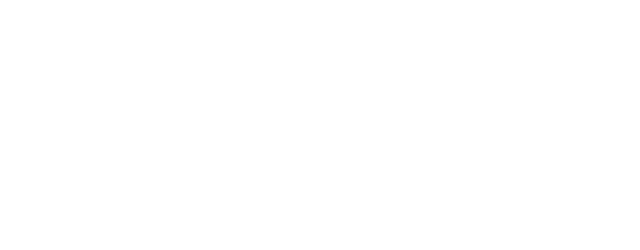
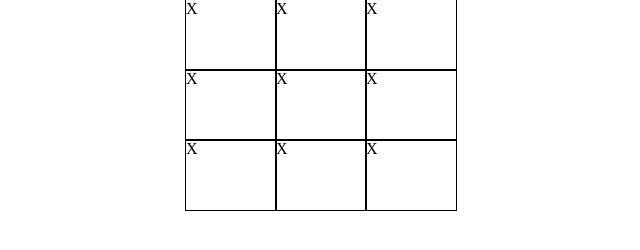
Before and after one commit to yuniel-reyes/tic-tac-toe, a plain HTML site: page index.html in a window 1280 px wide. Shown: the whole page, without its empty margins (320-960 px from the left). Drawn offline with Linux system fonts and the light colour scheme.

Commit message:
Add PageBoard module It will create the gameboard: array inside of object It will render the content of the gameboard to the page

```diff
--- a/index.html
+++ b/index.html
@@ -4,20 +4,21 @@
     <meta charset="UTF-8">
     <meta http-equiv="X-UA-Compatible" content="IE=edge">
     <meta name="viewport" content="width=device-width, initial-scale=1.0">
+    <link rel="stylesheet" href="style.css">
     <title>Tic Tac Toe</title>
-    <script src="/myscript.js" defer></script>
 </head>
 <body>
 
     <header></header>
 
     <main>
-        <div class="grid-container">
+        <div id="grid-container">
 
         </div>
     </main>
 
     <footer></footer>
 
+    <script src="myscript.js" defer></script>
 </body>
 </html>
--- a/myscript.js
+++ b/myscript.js
@@ -1,3 +1,45 @@
-const gameBoard = (function(){
-    const _gameBoard = [];
+const PageBoard = (function(){
+
+    // Store
+    const _GameBoard = {
+        gameBoard: [],
+    }
+
+    const gridContainer = document.getElementById('grid-container');
+
+    const _GRID_SIZE = 9;
+
+    const init = () => {
+        // _checkCacheDom();
+        _renderBoardGrid(gridContainer);
+        _populateBoard();
+    }
+
+    const _populateBoard = () => {
+        const eachDiv = gridContainer.children;
+        const TicTac = "X"
+        for (divNum = 0; divNum < eachDiv.length; divNum++) {
+            _GameBoard.gameBoard.push(TicTac)
+            eachDiv[divNum].textContent = TicTac;
+        }
+    };
+
+    const _checkCacheDom = () => {
+        gridContainer.textContent = "Hello World";
+    };
+
+    const _renderBoardGrid = (gridContainer) => {
+        for (let gridCounter = 1; gridCounter <= _GRID_SIZE; gridCounter++){
+            const div = document.createElement('div');
+            div.setAttribute('class', 'child')
+            gridContainer.appendChild(div);
+        }
+    };
+
+    init();
+
+    return {
+        _GameBoard,
+    };
+
 })();
--- a/style.css
+++ b/style.css
@@ -0,0 +1,24 @@
+/* This code remove margins from page
+and makes the body to take all the height available
+in the page */
+html, body {
+    height: 100%;
+    margin: 0;
+}
+
+
+
+#grid-container {
+    display: grid;
+    grid-template-columns: repeat(3, 90px);
+    grid-template-rows: repeat(3, 70px);
+    justify-content: center;
+    align-items: center;
+    /* border: 1px solid; */
+}
+
+.child {
+    border: 1px solid;
+    width: 90px;
+    height: 70px;
+}
```
Also changed, not shown: 1 other file.
